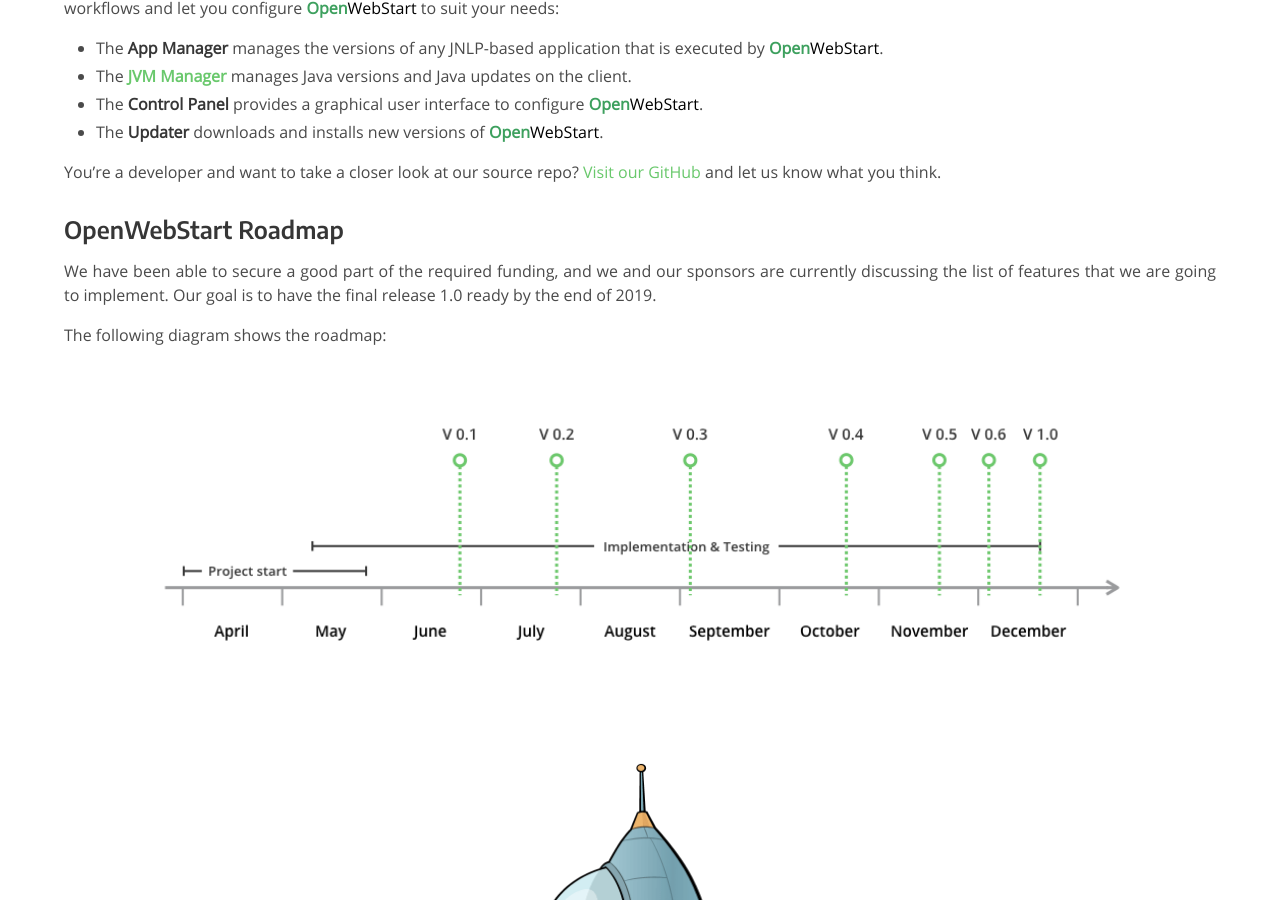
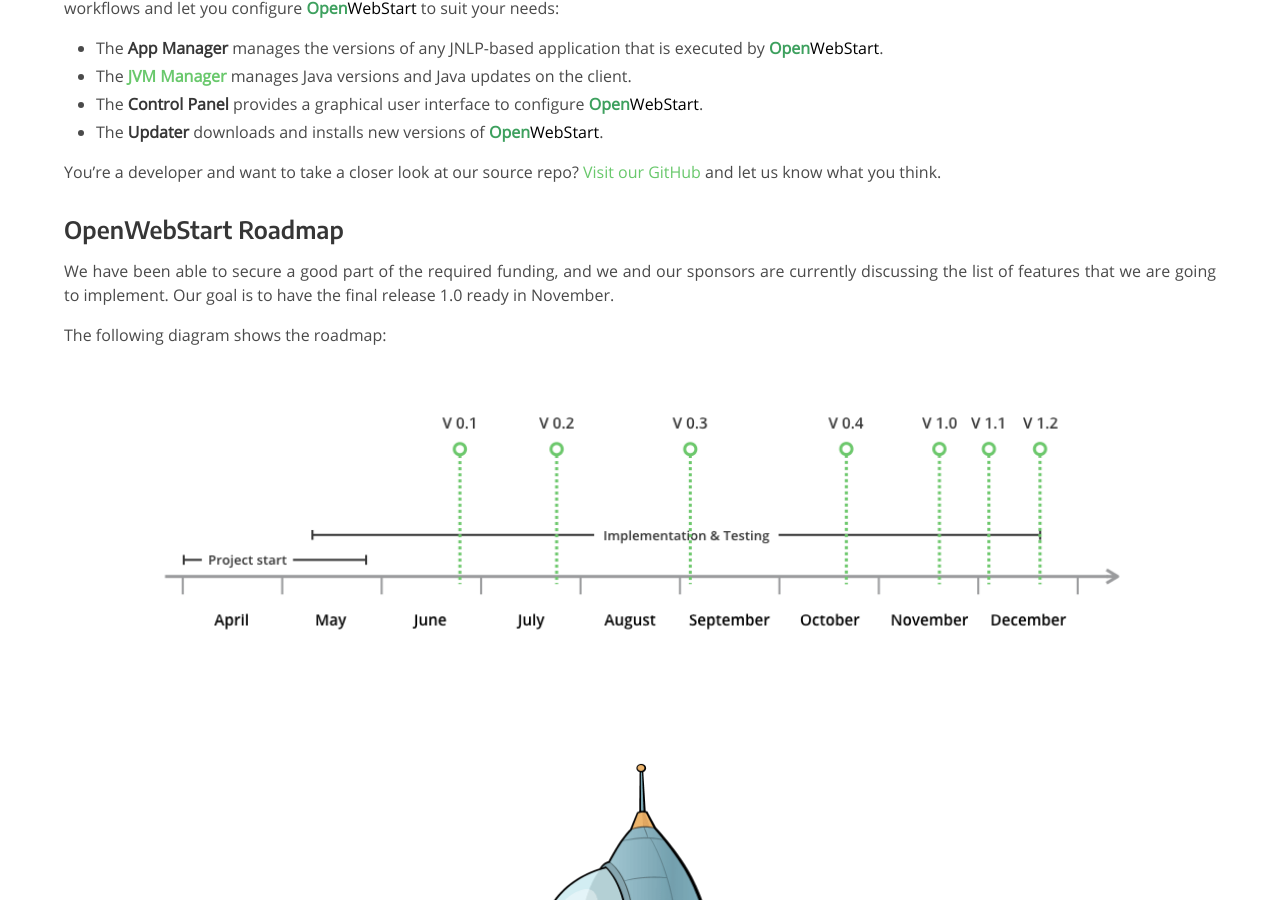
Before and after one commit to karakun/openwebstart-page, a Jekyll site: the page built from index.md, in a window 1280 px wide and 900 px high, scrolled down 1529 px. Built offline with Jekyll 4.4.1, drawn with Linux system fonts in a browser that asks for light colours; comment, search, counter and statistics services are not loaded.

Commit message:
Updated version numbers

```diff
--- a/index.md
+++ b/index.md
@@ -53,7 +53,7 @@
 ### OpenWebStart Roadmap
 We have been able to secure a good part of the required funding, and
 we and our sponsors are currently discussing the list of features that we are going to implement.
-Our goal is to have the final release 1.0 ready by the end of 2019.
+Our goal is to have the final release 1.0 ready in November.
 
 The following diagram shows the roadmap:
 
```
Also changed, not shown: assets/images/webstart/roadmap-karakun.png.
